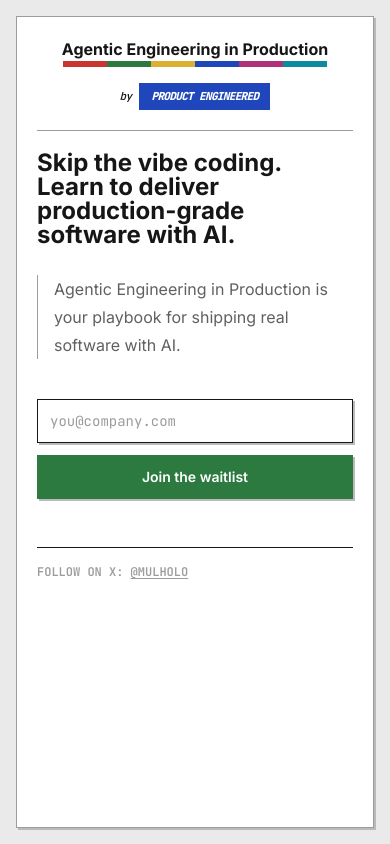
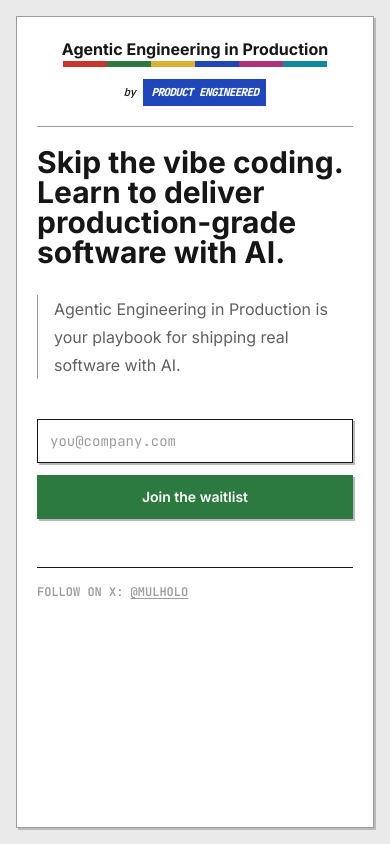
Before and after one commit to product-engineered/course, a Next.js app: page / in a window 390 px wide. Built offline with nearby package versions, Linux system fonts and the light colour scheme.

Commit message:
refine styles

```diff
--- a/app/globals.css
+++ b/app/globals.css
@@ -6,6 +6,8 @@
 }
 
 @theme {
+  --breakpoint-sm: 35rem;
+
   --color-red: #c8362f;
   --color-green: #2c7a3f;
   --color-yellow: #ddb033;
--- a/app/page.tsx
+++ b/app/page.tsx
@@ -15,7 +15,7 @@ export default function Home() {
     <main className="landing-grid min-h-screen px-4 py-4 text-black sm:py-6">
       <div className="mx-auto flex min-h-[calc(100vh-2rem)] w-full max-w-5xl flex-col border border-neutral-400 bg-neutral-0 shadow-[2px_2px_0_0_var(--color-neutral-300)] sm:min-h-[calc(100vh-3rem)]">
         <header className="px-5 py-5 sm:px-6">
-          <div className="flex items-center justify-between gap-4 flex-col sm:flex-row">
+          <div className="flex items-center justify-between gap-3 flex-col sm:flex-row">
             <div className="flex flex-col gap-0 items-center">
               <h1
                 className="font-bold tracking-normal text-black sm:text-base"
@@ -40,7 +40,7 @@ export default function Home() {
               </span>
               <a
                 href="https://productengineered.com"
-                className="bg-blue px-3 py-2 font-mono text-[11px] font-extrabold italic leading-none text-neutral-0 uppercase transition-colors hover:bg-neutral-800 sm:text-xs"
+                className="bg-blue px-2 py-2 sm:px-3 sm:py-2 font-mono text-[11px] font-extrabold italic leading-none text-neutral-0 uppercase transition-colors hover:bg-neutral-800 sm:text-xs"
                 style={logoMarkStyle}
               >
                 Product Engineered
@@ -53,7 +53,7 @@ export default function Home() {
         <section className="flex px-5">
           <div className="flex w-full max-w-5xl flex-col items-start text-left">
             <h1
-              className="max-w-5xl text-2xl font-bold tracking-normal text-black sm:text-5xl lg:text-6xl"
+              className="max-w-5xl text-3xl font-bold tracking-normal text-black sm:text-5xl lg:text-6xl"
               style={heroTitleStyle}
             >
                 <span className="block">Skip the vibe coding.</span>
```
